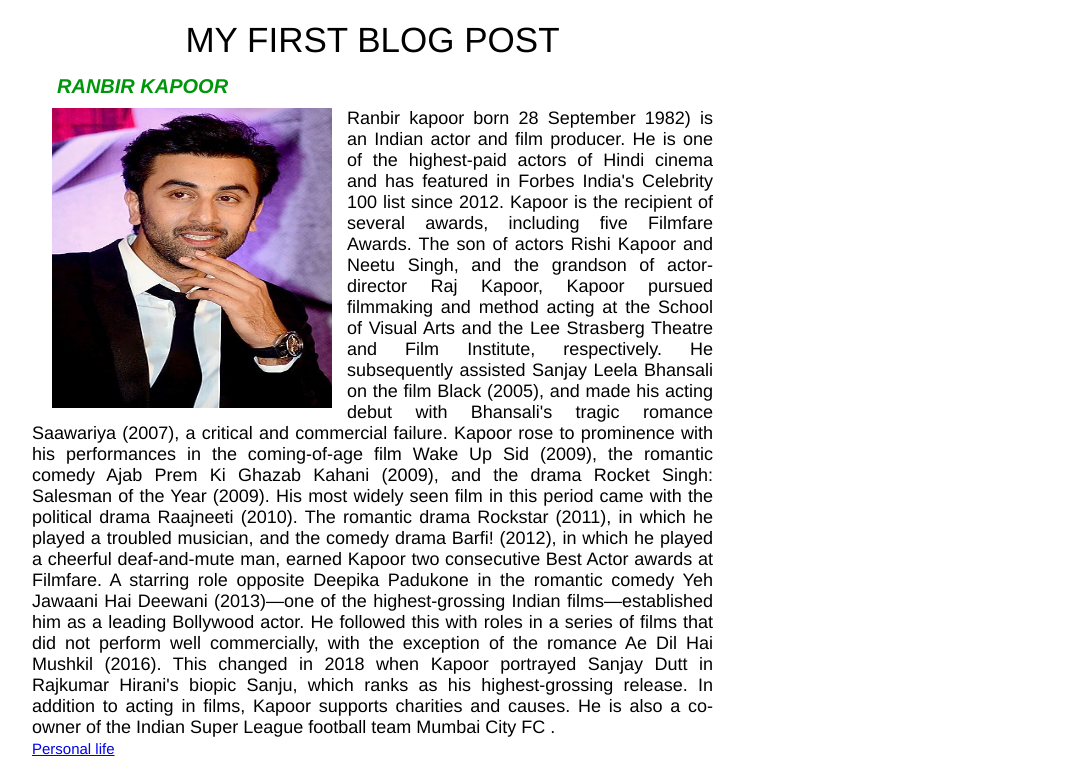
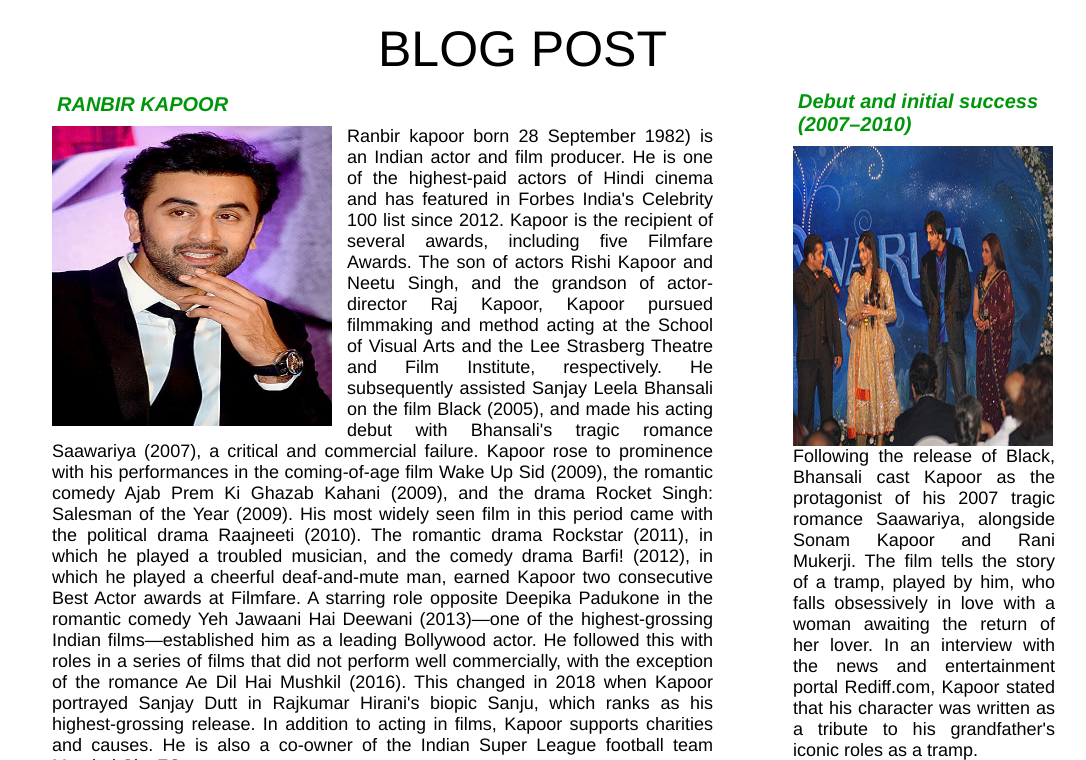
Before and after one commit to sumedhachoudhury/udemyblog, a plain HTML site: page index.html in a window 1280 px wide. Shown: the top 760 px of the page, without its empty margins (68-1154 px from the left). Drawn offline with Linux system fonts and the light colour scheme.

Commit message:
alignment done

```diff
--- a/index.html
+++ b/index.html
@@ -13,7 +13,7 @@
     <body>
         <div class="container">
         <div class="blog-post">
-            <header><BOLD>MY FIRST BLOG POST</BOLD></header>
+            <header>BLOG POST</header>
 
         <h2><em>RANBIR KAPOOR</em></h2>
 
@@ -35,12 +35,10 @@ In addition to acting in films, Kapoor supports charities and causes. He is also
             <div class="other-post">
              <h2><em>Debut and initial success (2007–2010)</em></h2>
 
-            <img src="images/debut.jpg" alt="debut pic" style="width:300px;height:300px;margin-right:15px;">
+            <img src="images/debut.jpg" alt="debut pic" style="width:280px;height:300px;margin-right:15px;">
 
 
-            <p class="main-text">Following the release of Black, Bhansali cast Kapoor as the protagonist of his 2007 tragic romance Saawariya, alongside Sonam Kapoor and Rani Mukerji. The film tells the story of a tramp, played by him, who falls obsessively in love with a woman awaiting the return of her lover. In an interview with the news and entertainment portal Rediff.com, Kapoor stated that his character was written as a tribute to his grandfather's iconic roles as a tramp.[15] Saawariya was the first Indian film to be produced by a Hollywood studio (Sony Pictures Entertainment), and was a highly anticipated release.[16] However, film critics were disappointed with the picture with BBC's Jaspreet Pandohar calling it a "misfire on a massive scale".[17] CNN-IBN's Rajeev Masand considered it "contrived and fake", but was impressed by Kapoor's "affable charm" and wrote that "he’s got that star quality to him which is so rare to find."[18] At the box office, Saawariya failed to earn profits.[19] However, at the annual Filmfare Awards ceremony, Kapoor was awarded a Best Male Debut trophy.[20]
-
-                Despite the commercial failure of Saawariya, Kapoor was contracted by Yash Raj Films for a primary role in the Siddharth Anand-directed romantic comedy Bachna Ae Haseeno (2008).[21] The film was his first commercial success, in which his role was that of a womaniser who is romantically involved with three women, played by Bipasha Basu, Minissha Lamba, and Deepika Padukone, at different stages of his life.[22] Rachel Saltz of The New York Times expressed mixed views on his performance, but predicted that his "puppy-dog sweetness" would "serve him well as a Bollywood leading man".</p>
+            <p class="main-text">Following the release of Black, Bhansali cast Kapoor as the protagonist of his 2007 tragic romance Saawariya, alongside Sonam Kapoor and Rani Mukerji. The film tells the story of a tramp, played by him, who falls obsessively in love with a woman awaiting the return of her lover. In an interview with the news and entertainment portal Rediff.com, Kapoor stated that his character was written as a tribute to his grandfather's iconic roles as a tramp.</p>
 
                   <a href="https://en.wikipedia.org/wiki/Ranbir_Kapoor#In_the_media" target="_blank">In the media</a>
 
--- a/style.css
+++ b/style.css
@@ -16,8 +16,9 @@ body{
 }
 
 header{
-    font-size: 35px;
+    font-size: 50px;
    text-align: center;
+    padding-left: 300px;
 }
 
 a{
@@ -40,6 +41,7 @@ h1, h2{
 .main-text{
     text-align: justify;
     font-size: 18px;
+     padding-left: 20px;
 }
 .author-text{
     font-size: 120px;
@@ -58,6 +60,7 @@ h1, h2{
     width: 65%;
     padding-right: 30px;
     padding-left: 30px;
+    float: left;
 }
 
 .other-post {
@@ -65,4 +68,5 @@ h1, h2{
     float: left;
     padding-right: 30px;
     padding-left: 30px;
+    padding-top: 55px;
 }
```
